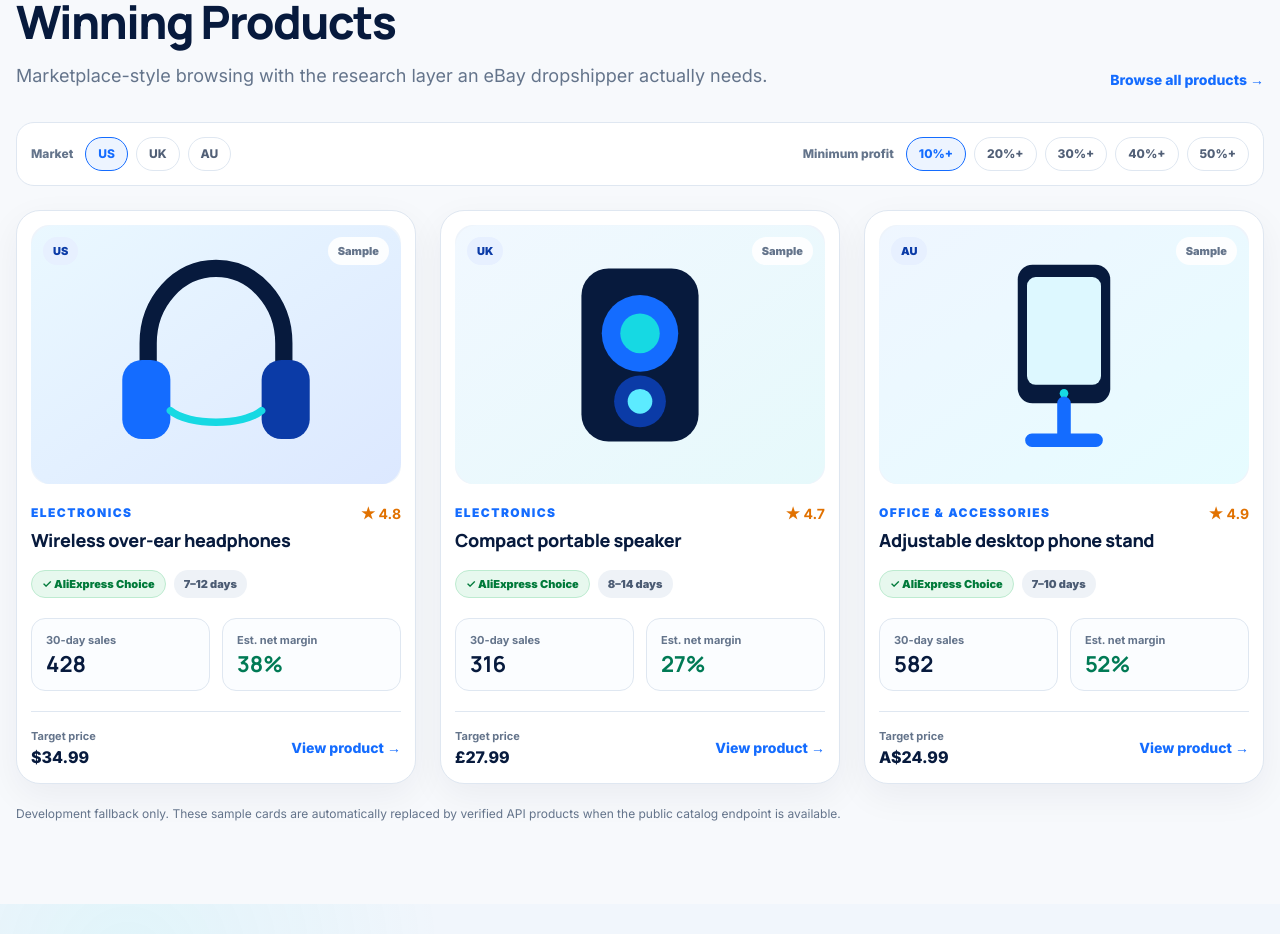
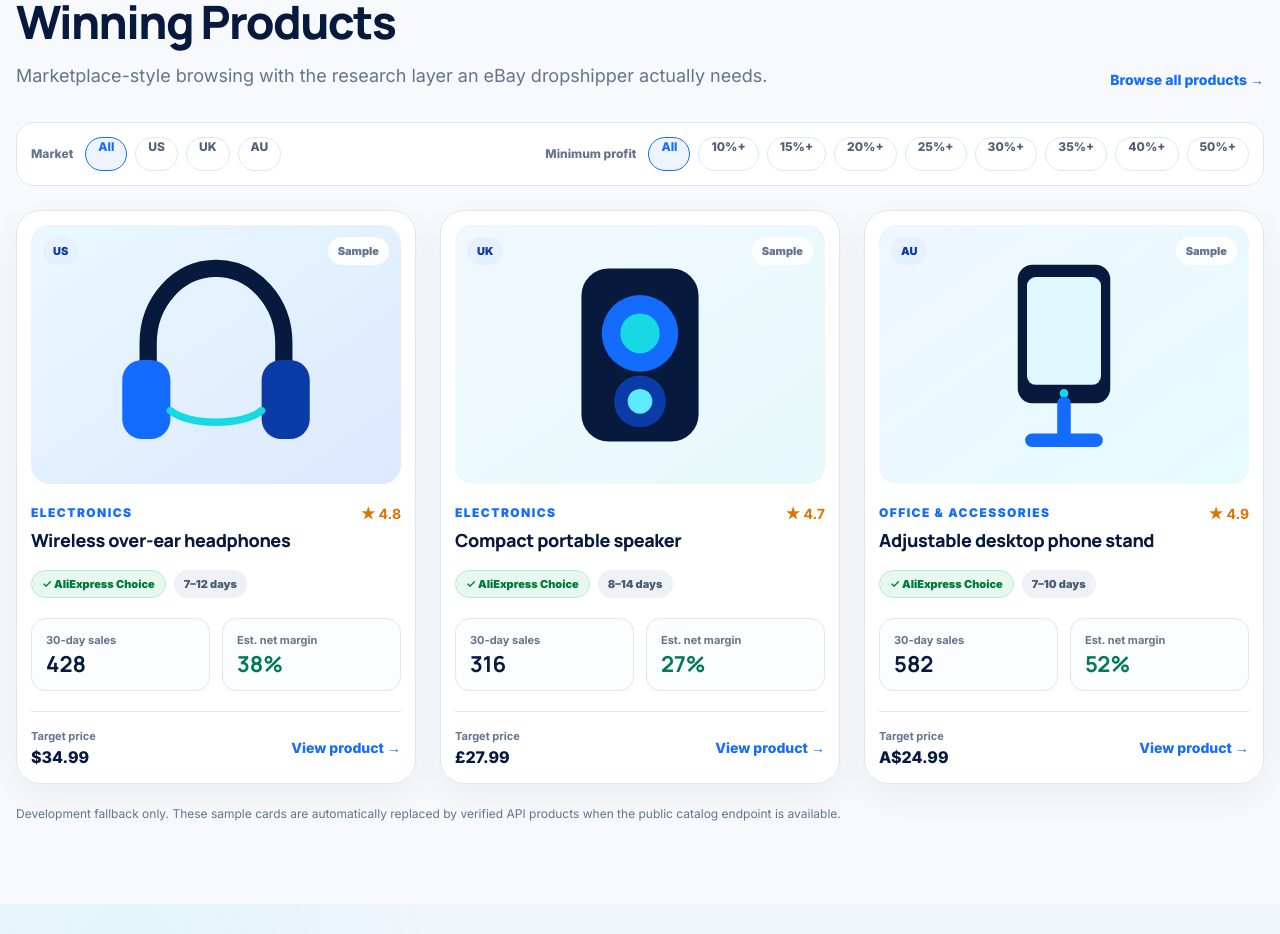
Before and after one commit to ponzey717/ecommpilot-main, a Next.js app: page / in a window 1280 px wide. Shown: the part 880-1814 px from the top of the page. Built offline with nearby package versions, Linux system fonts and the light colour scheme.

Commit message:
Make public catalog filters functional

```diff
--- a/src/components/products/market-filter.tsx
+++ b/src/components/products/market-filter.tsx
@@ -1,31 +1,90 @@
-const markets = ["US", "UK", "AU"] as const;
-const margins = ["10%+", "20%+", "30%+", "40%+", "50%+"] as const;
+import Link from "next/link";
+import {
+  getPublicMarketsWithFallback,
+  getPublicProfitBands,
+  type PublicMarket,
+} from "@/lib/api/public-catalog";
 
-export function MarketFilter() {
+const fallbackBands = [10, 15, 20, 25, 30, 35, 40, 50];
+
+function withProfitBand(path: string, band?: number) {
+  if (band == null) return path;
+  const query = new URLSearchParams({ minProfitBand: String(band) });
+  return path + "?" + query.toString();
+}
+
+export async function MarketFilter({
+  currentMarket,
+  currentMinProfitBand,
+  basePath = "/winning-products",
+}: {
+  currentMarket?: PublicMarket["code"];
+  currentMinProfitBand?: number;
+  basePath?: string;
+}) {
+  const [markets, apiBands] = await Promise.all([
+    getPublicMarketsWithFallback(),
+    getPublicProfitBands(),
+  ]);
+  const bands = (apiBands?.length
+    ? apiBands.map((band) => band.minimumPercent)
+    : fallbackBands
+  ).filter((band, index, values) => values.indexOf(band) === index);
+
   return (
     <div className="filter-panel">
       <div className="flex flex-wrap items-center gap-2">
         <span className="filter-label">Market</span>
-        {markets.map((market, index) => (
-          <button
-            key={market}
-            type="button"
-            className={index === 0 ? "filter-chip filter-chip-active" : "filter-chip"}
-          >
-            {market}
-          </button>
-        ))}
+        <Link
+          href={withProfitBand("/winning-products", currentMinProfitBand)}
+          className={!currentMarket ? "filter-chip filter-chip-active" : "filter-chip"}
+        >
+          All
+        </Link>
+        {markets
+          .filter((market) => market.active)
+          .map((market) => (
+            <Link
+              key={market.code}
+              href={withProfitBand(
+                "/winning-products/" + market.slug,
+                currentMinProfitBand,
+              )}
+              className={
+                currentMarket === market.code
+                  ? "filter-chip filter-chip-active"
+                  : "filter-chip"
+              }
+            >
+              {market.code}
+            </Link>
+          ))}
       </div>
+
       <div className="flex flex-wrap items-center gap-2">
         <span className="filter-label">Minimum profit</span>
-        {margins.map((margin, index) => (
-          <button
-            key={margin}
-            type="button"
-            className={index === 0 ? "filter-chip filter-chip-active" : "filter-chip"}
+        <Link
+          href={basePath}
+          className={
+            currentMinProfitBand == null
+              ? "filter-chip filter-chip-active"
+              : "filter-chip"
+          }
+        >
+          All
+        </Link>
+        {bands.map((band) => (
+          <Link
+            key={band}
+            href={withProfitBand(basePath, band)}
+            className={
+              currentMinProfitBand === band
+                ? "filter-chip filter-chip-active"
+                : "filter-chip"
+            }
           >
-            {margin}
-          </button>
+            {band}%+
+          </Link>
         ))}
       </div>
     </div>
```
